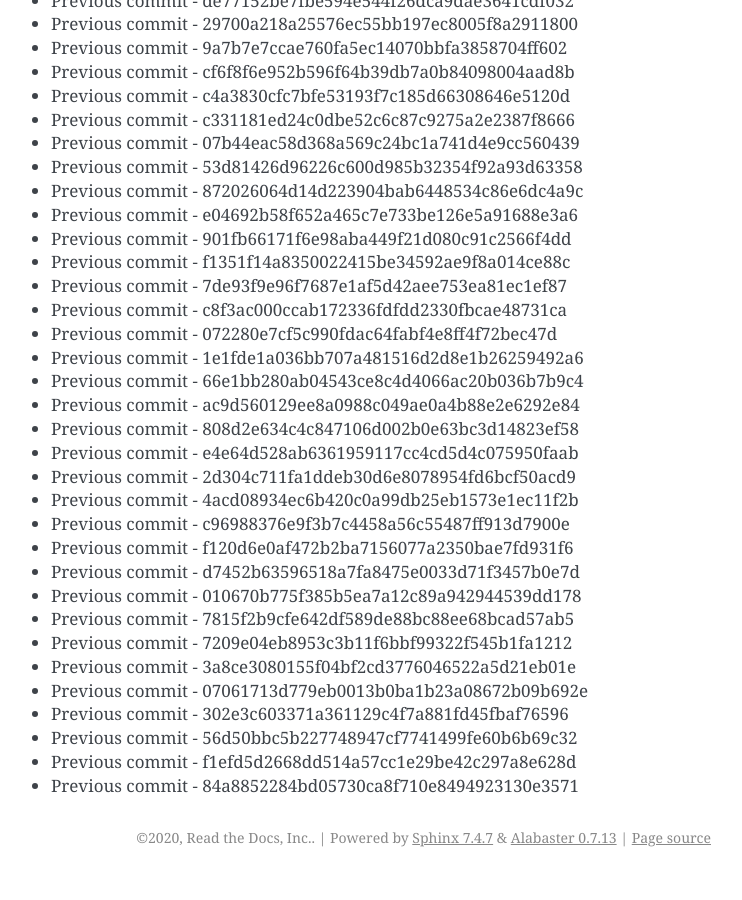
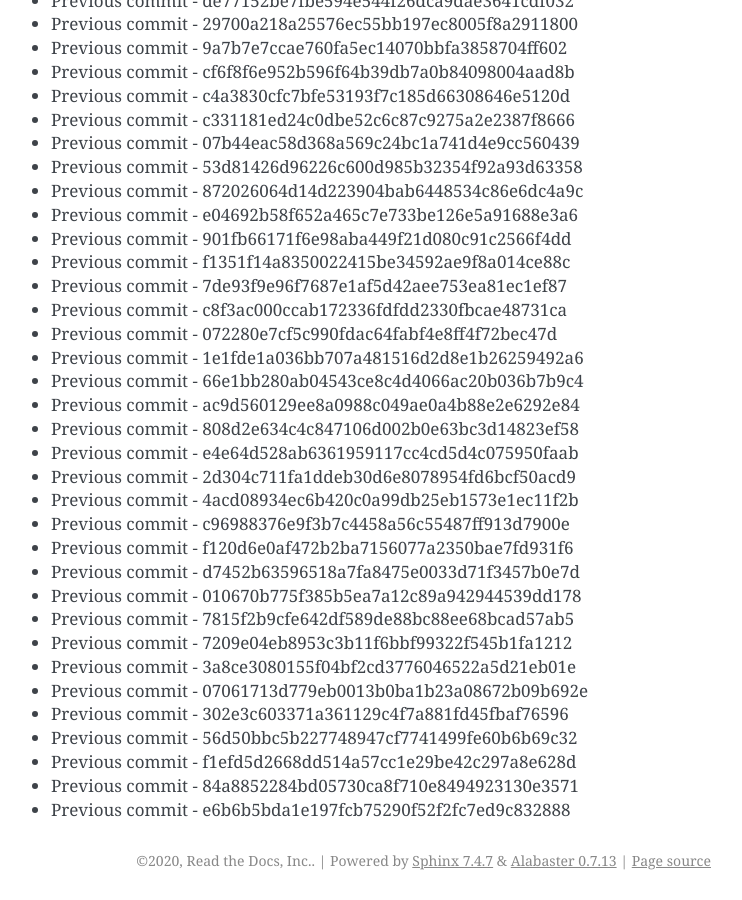
Before and after one commit to readthedocs/rtd-git-stresstest, a Sphinx documentation site: the page built from docs/updates.rst, in a window 1280 px wide and 900 px high, scrolled down 38373 px. Shown: the whole window, without its empty margins (399-1141 px from the left). Built offline with Sphinx 7.4.7, drawn with Linux system fonts in a browser that asks for light colours; before the commit the page ends 39250 px from its top, so only the background shows below that.

Commit message:
Generating commit from previous: e6b6b5bda1e197fcb75290f52f2fc7ed9c832888

```diff
--- a/docs/updates.rst
+++ b/docs/updates.rst
@@ -1644,3 +1644,4 @@ It can be tested for any performance characteristics.
 * Previous commit - 56d50bbc5b227748947cf7741499fe60b6b69c32
 * Previous commit - f1efd5d2668dd514a57cc1e29be42c297a8e628d
 * Previous commit - 84a8852284bd05730ca8f710e8494923130e3571
+* Previous commit - e6b6b5bda1e197fcb75290f52f2fc7ed9c832888
```
